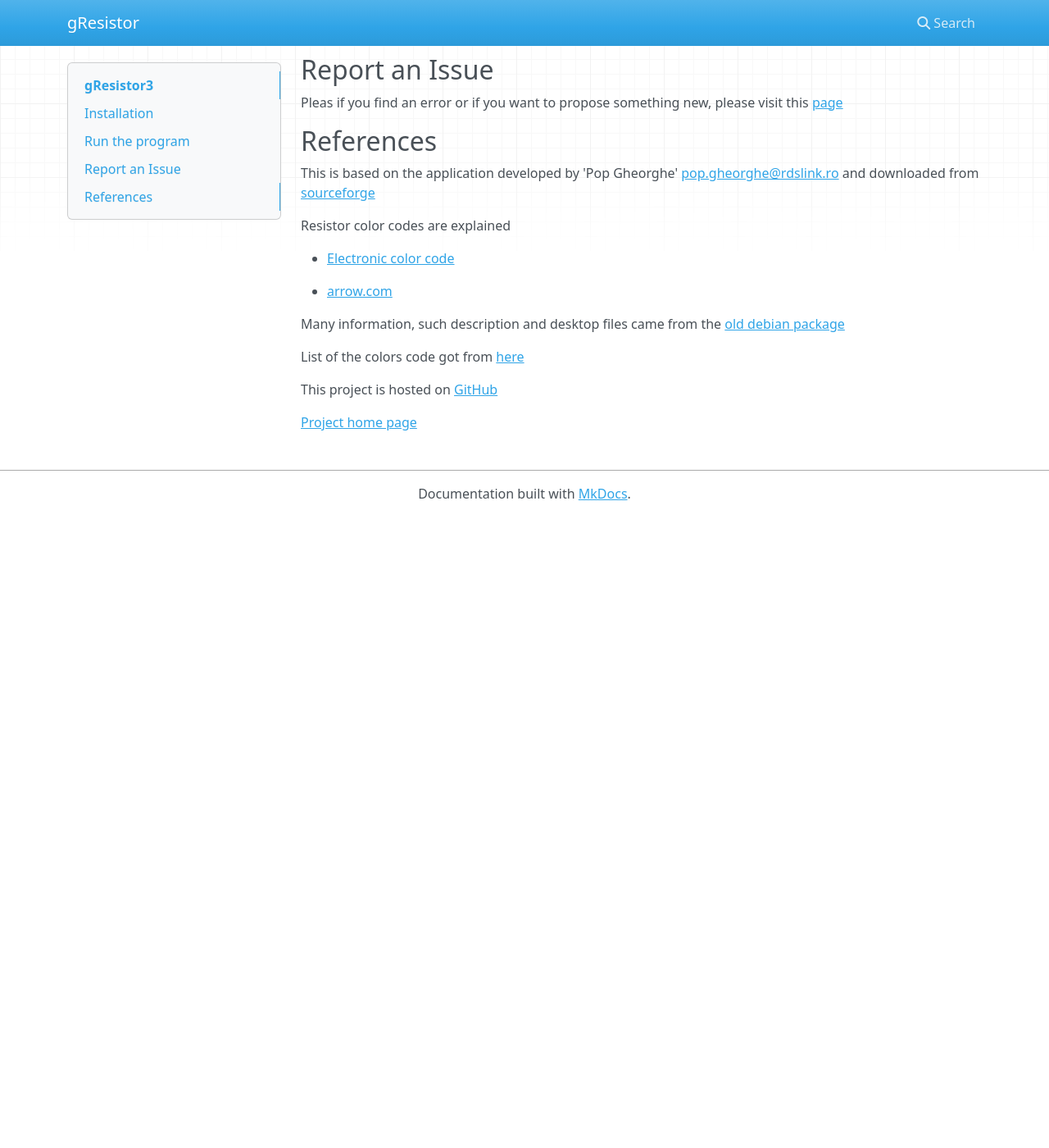
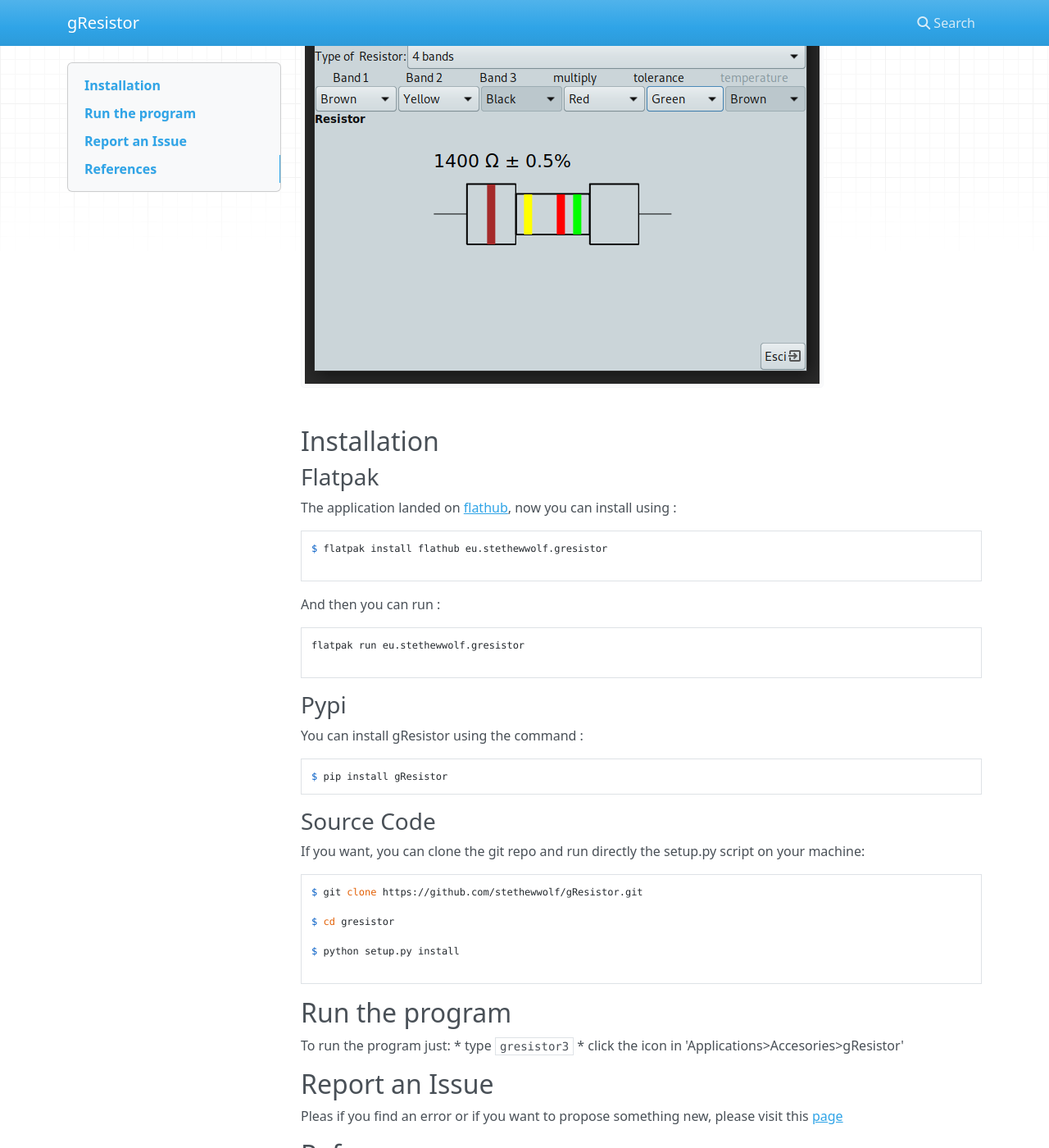
Before and after one commit to stethewwolf/gResistor, an MkDocs documentation site: the page built from docs/index.md, in a window 1280 px wide and 1400 px high, scrolled down 726 px. Shown: the whole window at 82% size. Built offline with MkDocs 1.6.1, drawn with Linux system fonts in a browser that asks for light colours; nearby versions of some CDN libraries; before the commit the page ends 1356 px from its top, so only the background shows below that; some of the changed text lies outside the part shown.

Commit message:
added images

````diff
--- a/docs/index.md
+++ b/docs/index.md
@@ -1,4 +1,6 @@
-# gResistor3
+---
+layout: home
+---
 
 To allow for identification, resistors are usually marked
 with colored bands. Often refered to as color codes, these
@@ -9,20 +11,38 @@
 in the program. As you enter colours you'll see that the
 resistor value is changing accordingly.
 
+
+![](images/screenshot_1.png)
+
+![](images/screenshot_2.png)
+
 ## Installation
+
+### Flatpak
+
+The application landed on [flathub](https://flathub.org/apps/details/eu.stethewwolf.gresistor), now you can install using :
+
+```
+$ flatpak install flathub eu.stethewwolf.gresistor
+
+```
+
+And then you can run :
+
+
+```
+flatpak run eu.stethewwolf.gresistor
+
+```
 
 ### Pypi
 
 You can install gResistor using the command :
-
 ```
 $ pip install gResistor
 ```
 
-[pypi page](https://pypi.org/project/gResistor/)
-
 ### Source Code
-
 If you want, you can clone the git repo and run directly the setup.py script on your machine:
 
 ```
@@ -50,9 +70,7 @@
 This is based on the application developed by 'Pop Gheorghe' <pop.gheorghe@rdslink.ro> and downloaded from [sourceforge](https://sourceforge.net/projects/gresistor/)
 
 Resistor color codes are explained
-
  * [Electronic color code](https://en.wikipedia.org/wiki/Electronic_color_code#Resistor_code)
-
  * [arrow.com](https://www.arrow.com/en/research-and-events/articles/resistor-color-code)
 
 Many information, such description and desktop files came from the [old debian
@@ -61,5 +79,3 @@
 List of the colors code got from [here](https://www.rapidtables.com/web/color/RGB_Color.html)
 
 This project is hosted on [GitHub](https://github.com/stethewwolf/gResistor)
-
-[Project home page](https://gresistor.stethewwolf.eu/)
````
